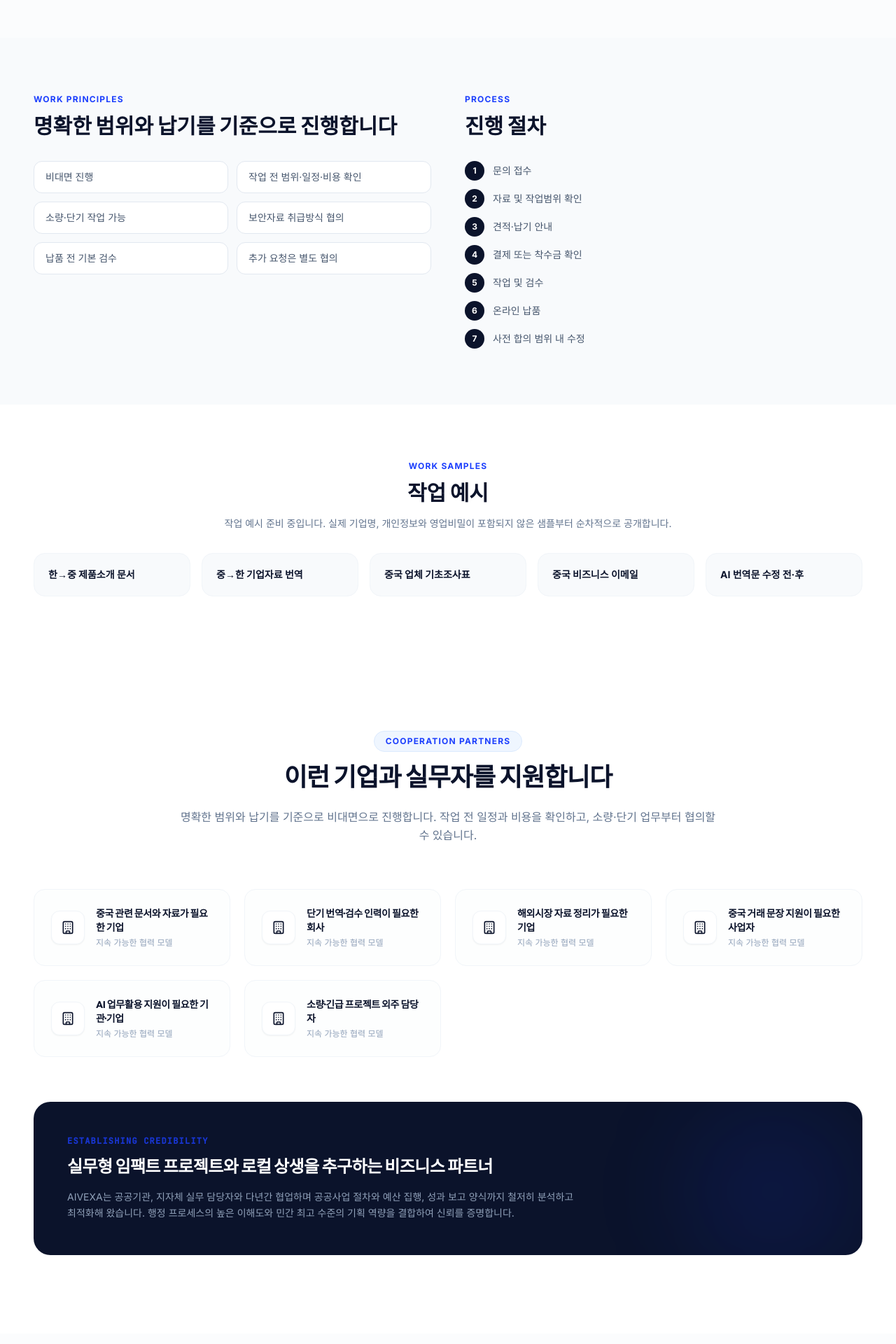
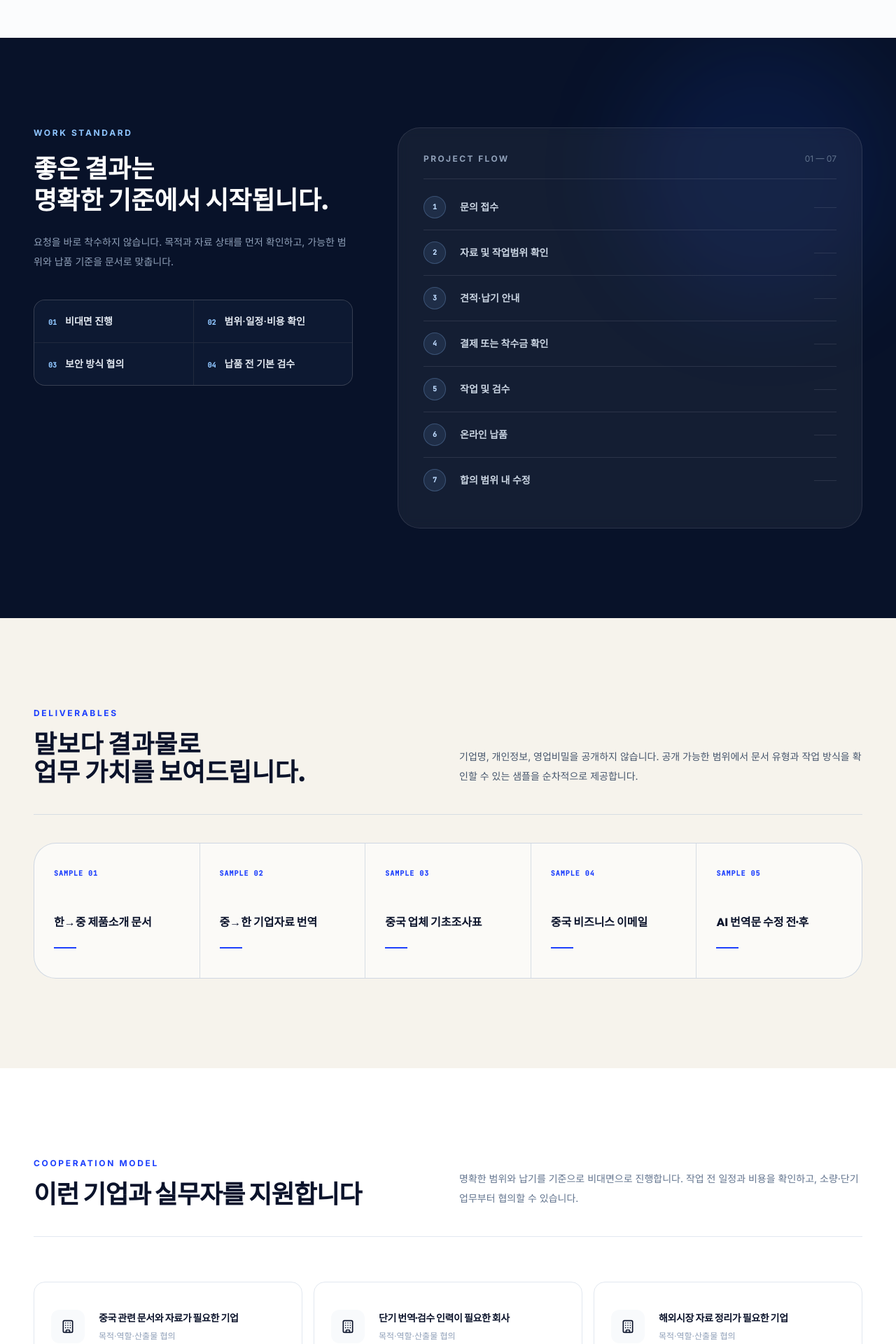
Before and after one commit to cuijinghe/cuitrade76, a React (Vite) app: page / in a window 1280 px wide. Shown: the part 2340-4260 px from the top of the page at 70% size. Built offline with nearby package versions, Linux system fonts and the light colour scheme.

Commit message:
Canva 콘셉트로 홈페이지 본문 고급화

```diff
--- a/src/components/Partnership.tsx
+++ b/src/components/Partnership.tsx
@@ -24,24 +24,24 @@ const partnerIcons: Record<string, React.ReactNode> = {
 
 export default function Partnership({ title, description, targets }: PartnershipProps) {
   return (
-    <section className="bg-white py-20 sm:py-28" id="partnership">
+    <section className="bg-white py-24 sm:py-32" id="partnership">
       <div className="mx-auto max-w-7xl px-6 sm:px-8 lg:px-12">
 
         {/* Core Partnership Statement */}
-        <div className="mx-auto max-w-3xl text-center mb-16">
-          <div className="inline-flex items-center gap-2 rounded-full bg-blue-50 border border-blue-100 px-4 py-1.5 text-xs font-bold tracking-widest text-brand-blue uppercase mb-4">
-            COOPERATION PARTNERS
+        <div className="mb-16 grid gap-8 border-b border-slate-200 pb-10 text-left lg:grid-cols-2 lg:items-end">
+          <div>
+            <p className="text-xs font-bold tracking-[0.22em] text-brand-blue">COOPERATION MODEL</p>
+            <h2 className="mt-4 font-display text-3xl font-extrabold tracking-tight text-brand-navy sm:text-4xl" id="partnership-title">
+            {title}
+            </h2>
           </div>
-          <h2 className="font-display text-3xl font-extrabold tracking-tight text-brand-navy sm:text-4xl" id="partnership-title">
-            {title}
-          </h2>
-          <p className="mt-6 text-sm sm:text-base leading-relaxed text-slate-500 font-sans break-keep whitespace-pre-line" id="partnership-description">
+          <p className="max-w-xl text-sm leading-7 text-slate-500 lg:justify-self-end" id="partnership-description">
             {description}
           </p>
         </div>
 
         {/* Elegant B2B Target Grid */}
-        <div className="grid grid-cols-1 gap-5 sm:grid-cols-2 lg:grid-cols-4">
+        <div className="grid grid-cols-1 gap-4 sm:grid-cols-2 lg:grid-cols-3">
           {targets.map((target, index) => (
             <motion.div
               key={target}
@@ -49,11 +49,11 @@ export default function Partnership({ title, description, targets }: Partnership
               whileInView={{ opacity: 1, y: 0 }}
               viewport={{ once: true, margin: '-50px' }}
               transition={{ duration: 0.5, delay: index * 0.05 }}
-              className="flex items-center gap-4 rounded-2xl border border-slate-100 bg-slate-50/30 p-6 transition-all duration-200 hover:border-slate-300 hover:bg-white hover:shadow-lg hover:shadow-brand-navy/2"
+              className="group flex min-h-32 items-center gap-5 rounded-2xl border border-slate-200 bg-white p-6 transition-all duration-300 hover:-translate-y-1 hover:border-blue-200 hover:shadow-xl hover:shadow-brand-navy/5"
               id={`partner-target-${index}`}
             >
               {/* Target Icon container */}
-              <div className="flex h-12 w-12 shrink-0 items-center justify-center rounded-xl bg-white border border-slate-100 shadow-xs">
+              <div className="flex h-12 w-12 shrink-0 items-center justify-center rounded-xl bg-slate-50 transition-colors group-hover:bg-blue-50">
                 {partnerIcons[target] || <Building className="h-5 w-5 text-brand-navy" />}
               </div>
 
@@ -61,8 +61,8 @@ export default function Partnership({ title, description, targets }: Partnership
                 <h4 className="font-display text-sm font-bold text-brand-navy tracking-tight">
                   {target}
                 </h4>
-                <p className="mt-1 text-xs text-slate-400 font-sans">
-                  지속 가능한 협력 모델
+                <p className="mt-2 text-xs text-slate-400 font-sans">
+                  목적·역할·산출물 협의
                 </p>
               </div>
             </motion.div>
@@ -74,21 +74,21 @@ export default function Partnership({ title, description, targets }: Partnership
           initial={{ opacity: 0, scale: 0.98 }}
           whileInView={{ opacity: 1, scale: 1 }}
           viewport={{ once: true }}
-          className="mt-16 rounded-3xl bg-brand-navy p-8 sm:p-12 text-left relative overflow-hidden"
+          className="relative mt-16 overflow-hidden rounded-[2rem] bg-[#081229] p-8 text-left sm:p-12"
           id="partnership-banner"
         >
           {/* subtle decorative background mesh */}
-          <div className="absolute top-0 right-0 -z-0 h-64 w-64 rounded-full bg-brand-blue/10 blur-3xl" />
+          <div className="absolute right-0 top-0 h-64 w-64 rounded-full bg-brand-blue/15 blur-3xl" />
 
           <div className="relative z-10 max-w-3xl">
-            <p className="font-mono text-xs font-bold tracking-widest text-brand-blue/80 uppercase mb-3">
-              ESTABLISHING CREDIBILITY
+            <p className="font-mono text-xs font-bold tracking-[0.2em] text-blue-300 uppercase mb-3">
+              CLEAR SCOPE, RESPONSIBLE DELIVERY
             </p>
             <h3 className="font-display text-xl sm:text-2xl font-bold text-white tracking-tight leading-snug">
-              실무형 임팩트 프로젝트와 로컬 상생을 추구하는 비즈니스 파트너
+              협력의 시작부터 결과물까지, 기준을 명확히 합니다.
             </h3>
-            <p className="mt-4 text-xs sm:text-sm leading-relaxed text-slate-400 font-sans break-keep">
-              AIVEXA는 공공기관, 지자체 실무 담당자와 다년간 협업하며 공공사업 절차와 예산 집행, 성과 보고 양식까지 철저히 분석하고 최적화해 왔습니다. 행정 프로세스의 높은 이해도와 민간 최고 수준의 기획 역량을 결합하여 신뢰를 증명합니다.
+            <p className="mt-4 max-w-2xl text-xs leading-7 text-slate-400 sm:text-sm">
+              프로젝트 목적, 역할 분담, 납품 형태와 일정을 먼저 확인합니다. 확인되지 않은 성과를 약속하기보다 수행 가능한 범위와 필요한 조건을 투명하게 안내합니다.
             </p>
           </div>
         </motion.div>
--- a/src/pages/HomePage.tsx
+++ b/src/pages/HomePage.tsx
@@ -5,7 +5,6 @@ import Partnership from '../components/Partnership';
 import Director from '../components/Director';
 import InquiryForm from '../components/InquiryForm';
 import { SiteConfig, Inquiry } from '../types';
-import { ChevronRight } from 'lucide-react';
 
 interface HomePageProps {
   config: SiteConfig;
@@ -58,34 +57,60 @@ export default function HomePage({
         onNavigate={onNavigate}
       />
 
-      <section className="bg-slate-50 py-20" id="work-process">
-        <div className="mx-auto max-w-7xl px-6 sm:px-8 lg:px-12">
-          <div className="grid gap-12 lg:grid-cols-2">
-            <div className="text-left">
-              <p className="text-xs font-bold tracking-widest text-brand-blue">WORK PRINCIPLES</p>
-              <h2 className="mt-3 font-display text-3xl font-extrabold text-brand-navy">명확한 범위와 납기를 기준으로 진행합니다</h2>
-              <ul className="mt-8 grid gap-3 text-sm text-slate-600 sm:grid-cols-2">
-                {['비대면 진행', '작업 전 범위·일정·비용 확인', '소량·단기 작업 가능', '보안자료 취급방식 협의', '납품 전 기본 검수', '추가 요청은 별도 협의'].map((item) => <li key={item} className="rounded-xl border border-slate-200 bg-white px-4 py-3">{item}</li>)}
-              </ul>
+      <section className="relative overflow-hidden bg-[#081229] py-24 text-white sm:py-32" id="work-process">
+        <div className="absolute right-0 top-0 h-96 w-96 rounded-full bg-blue-600/10 blur-3xl" />
+        <div className="relative mx-auto max-w-7xl px-6 sm:px-8 lg:px-12">
+          <div className="grid gap-12 lg:grid-cols-12 lg:gap-16">
+            <div className="text-left lg:col-span-5">
+              <p className="text-xs font-bold tracking-[0.22em] text-blue-300">WORK STANDARD</p>
+              <h2 className="mt-5 font-display text-3xl font-extrabold leading-tight sm:text-4xl">좋은 결과는<br />명확한 기준에서 시작됩니다.</h2>
+              <p className="mt-6 max-w-md text-sm leading-7 text-slate-400">요청을 바로 착수하지 않습니다. 목적과 자료 상태를 먼저 확인하고, 가능한 범위와 납품 기준을 문서로 맞춥니다.</p>
+              <div className="mt-10 grid gap-px overflow-hidden rounded-2xl border border-white/10 bg-white/10 sm:grid-cols-2">
+                {['비대면 진행', '범위·일정·비용 확인', '보안 방식 협의', '납품 전 기본 검수'].map((item, index) => (
+                  <div key={item} className="bg-[#0d1932] px-5 py-5 text-sm font-semibold text-slate-200">
+                    <span className="mr-3 font-mono text-[10px] text-blue-300">0{index + 1}</span>{item}
+                  </div>
+                ))}
+              </div>
             </div>
-            <div className="text-left">
-              <p className="text-xs font-bold tracking-widest text-brand-blue">PROCESS</p>
-              <h2 className="mt-3 font-display text-3xl font-extrabold text-brand-navy">진행 절차</h2>
-              <ol className="mt-8 space-y-3 text-sm text-slate-600">
-                {['문의 접수', '자료 및 작업범위 확인', '견적·납기 안내', '결제 또는 착수금 확인', '작업 및 검수', '온라인 납품', '사전 합의 범위 내 수정'].map((item, index) => <li key={item} className="flex items-center gap-3"><span className="flex h-7 w-7 shrink-0 items-center justify-center rounded-full bg-brand-navy text-xs font-bold text-white">{index + 1}</span>{item}</li>)}
-              </ol>
+            <div className="lg:col-span-7">
+              <div className="rounded-[2rem] border border-white/10 bg-white/[0.05] p-6 backdrop-blur-sm sm:p-9">
+                <div className="flex items-center justify-between border-b border-white/10 pb-5">
+                  <p className="text-xs font-bold tracking-[0.2em] text-slate-400">PROJECT FLOW</p>
+                  <span className="text-xs text-slate-500">01 — 07</span>
+                </div>
+                <ol className="mt-2 divide-y divide-white/10">
+                  {['문의 접수', '자료 및 작업범위 확인', '견적·납기 안내', '결제 또는 착수금 확인', '작업 및 검수', '온라인 납품', '합의 범위 내 수정'].map((item, index) => (
+                    <li key={item} className="group flex items-center gap-5 py-4 text-sm text-slate-300 transition-colors hover:text-white">
+                      <span className="flex h-8 w-8 shrink-0 items-center justify-center rounded-full border border-blue-300/25 bg-blue-300/10 font-mono text-[10px] font-bold text-blue-200">{index + 1}</span>
+                      <span className="font-semibold">{item}</span>
+                      <span className="ml-auto h-px w-8 bg-white/10 transition-all group-hover:w-12 group-hover:bg-blue-300/50" />
+                    </li>
+                  ))}
+                </ol>
+              </div>
             </div>
           </div>
         </div>
       </section>
 
-      <section className="bg-white py-20" id="work-samples">
-        <div className="mx-auto max-w-7xl px-6 text-center sm:px-8 lg:px-12">
-          <p className="text-xs font-bold tracking-widest text-brand-blue">WORK SAMPLES</p>
-          <h2 className="mt-3 font-display text-3xl font-extrabold text-brand-navy">작업 예시</h2>
-          <p className="mt-4 text-sm text-slate-500">작업 예시 준비 중입니다. 실제 기업명, 개인정보와 영업비밀이 포함되지 않은 샘플부터 순차적으로 공개합니다.</p>
-          <div className="mt-8 grid gap-4 text-left sm:grid-cols-2 lg:grid-cols-5">
-            {['한→중 제품소개 문서', '중→한 기업자료 번역', '중국 업체 기초조사표', '중국 비즈니스 이메일', 'AI 번역문 수정 전·후'].map((item) => <div key={item} className="rounded-2xl border border-slate-100 bg-slate-50 p-5 text-sm font-bold text-brand-navy">{item}</div>)}
+      <section className="bg-[#f6f3ec] py-24 sm:py-32" id="work-samples">
+        <div className="mx-auto max-w-7xl px-6 sm:px-8 lg:px-12">
+          <div className="grid gap-8 border-b border-slate-300/70 pb-10 lg:grid-cols-2 lg:items-end">
+            <div className="text-left">
+              <p className="text-xs font-bold tracking-[0.22em] text-brand-blue">DELIVERABLES</p>
+              <h2 className="mt-4 font-display text-3xl font-extrabold text-brand-navy sm:text-4xl">말보다 결과물로<br />업무 가치를 보여드립니다.</h2>
+            </div>
+            <p className="max-w-xl text-sm leading-7 text-slate-600 lg:justify-self-end">기업명, 개인정보, 영업비밀을 공개하지 않습니다. 공개 가능한 범위에서 문서 유형과 작업 방식을 확인할 수 있는 샘플을 순차적으로 제공합니다.</p>
+          </div>
+          <div className="mt-10 grid gap-px overflow-hidden rounded-[2rem] border border-slate-300/70 bg-slate-300/70 sm:grid-cols-2 lg:grid-cols-5">
+            {['한→중 제품소개 문서', '중→한 기업자료 번역', '중국 업체 기초조사표', '중국 비즈니스 이메일', 'AI 번역문 수정 전·후'].map((item, index) => (
+              <div key={item} className="group min-h-48 bg-[#fbfaf7] p-7 text-left transition-colors hover:bg-white">
+                <span className="font-mono text-[10px] font-bold tracking-widest text-brand-blue">SAMPLE 0{index + 1}</span>
+                <h3 className="mt-12 font-display text-base font-extrabold leading-6 text-brand-navy">{item}</h3>
+                <div className="mt-6 h-0.5 w-8 bg-brand-blue transition-all group-hover:w-14" />
+              </div>
+            ))}
           </div>
         </div>
       </section>
@@ -104,10 +129,14 @@ export default function HomePage({
         onEditImage={(currentUrl) => onOpenImageSelector('director', currentUrl || config.director.imageUrl, '디렉터 프로필 이미지')}
       />
 
-      <section className="border-y border-slate-100 bg-slate-50 py-12">
-        <div className="mx-auto flex max-w-5xl flex-col items-start justify-between gap-5 px-6 text-left sm:flex-row sm:items-center">
-          <div><h2 className="font-display text-xl font-extrabold text-brand-navy">AI 실전 중국어 콘텐츠</h2><p className="mt-2 text-sm text-slate-500">AI를 활용한 실전 중국어 전자책과 비즈니스 중국어 콘텐츠도 제작합니다.</p></div>
-          <a href="https://book.aivexa.co.kr" target="_blank" rel="noreferrer" className="rounded-full border border-brand-navy px-5 py-2.5 text-xs font-bold text-brand-navy hover:bg-brand-navy hover:text-white">전자책 보기</a>
+      <section className="bg-white py-16">
+        <div className="mx-auto flex max-w-7xl flex-col items-start justify-between gap-7 px-6 sm:px-8 md:flex-row md:items-center lg:px-12">
+          <div className="flex items-start gap-5 text-left">
+            <span className="font-mono text-xs font-bold tracking-[0.2em] text-brand-blue">AIVEXA BOOKS</span>
+            <div className="hidden h-14 w-px bg-slate-200 sm:block" />
+            <div><h2 className="font-display text-xl font-extrabold text-brand-navy">AI 실전 중국어 콘텐츠</h2><p className="mt-2 text-sm leading-6 text-slate-500">전자책과 비즈니스 중국어 콘텐츠는 별도 전문 사이트에서 확인할 수 있습니다.</p></div>
+          </div>
+          <a href="https://book.aivexa.co.kr" target="_blank" rel="noreferrer" className="rounded-full bg-brand-navy px-6 py-3 text-xs font-bold text-white transition-all hover:bg-brand-blue hover:shadow-lg">전자책 사이트 보기 →</a>
         </div>
       </section>
 
@@ -116,39 +145,6 @@ export default function HomePage({
         onSubmitInquiry={onSubmitInquiry}
       />
 
-      {/* B2B Footprint Info banner */}
-      <section className="bg-slate-50 py-12 border-t border-slate-100">
-        <div className="mx-auto max-w-7xl px-6 sm:px-8 lg:px-12 flex flex-col md:flex-row items-center justify-between gap-6">
-          <div className="flex items-center gap-3 text-left">
-            <div className="flex h-10 w-10 items-center justify-center rounded-xl bg-white border border-slate-200/60 p-1.5 shadow-sm">
-              <svg viewBox="9 10 29 32" className="h-full w-full" fill="none" xmlns="http://www.w3.org/2000/svg">
-                {/* Navy Left Leg */}
-                <polygon points="11,40 20.3,12 25.3,12 16,40" fill="#0B132B" />
-                {/* Navy Middle Leg Top */}
-                <polygon points="20.3,12 25.3,12 30.6,28 25.6,28" fill="#0B132B" />
-                {/* Navy Crossbar */}
-                <polygon points="20,28 25.6,28 26.8,31.5 18.8,31.5" fill="#0B132B" />
-                {/* Blue Right Leg of X */}
-                <polygon points="21.6,40 30.9,12 35.9,12 26.6,40" fill="#1C3FFD" />
-                {/* Blue Bottom-Right Leg of X */}
-                <polygon points="25.6,28 30.6,28 34.5,40 29.5,40" fill="#1C3FFD" />
-              </svg>
-            </div>
-            <div>
-              <p className="font-display text-sm font-bold text-brand-navy">AIVEXA B2B 제안서 다운로드</p>
-              <p className="text-xs text-slate-400">공공기관 및 기업 CSR/ESG 부서 맞춤형 협력 기획서</p>
-            </div>
-          </div>
-          <a
-            href="/aivexa-b2b-proposal.pdf"
-            download
-            className="flex items-center gap-1.5 rounded-full border border-brand-navy px-5 py-2 text-xs font-bold text-brand-navy hover:bg-brand-navy hover:text-white transition-all"
-          >
-            <span>제안서 PDF 다운로드</span>
-            <ChevronRight className="h-4 w-4" />
-          </a>
-        </div>
-      </section>
     </>
   );
 }
```
Also changed, not shown: src/components/InquiryForm.tsx (+11 -12 lines).
